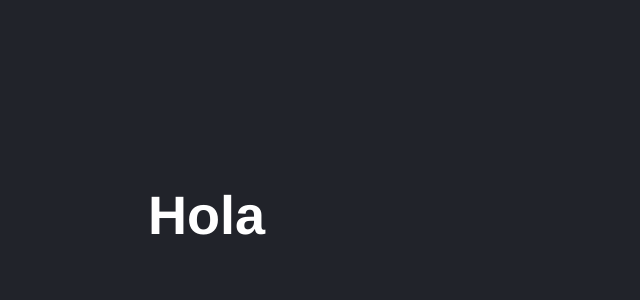
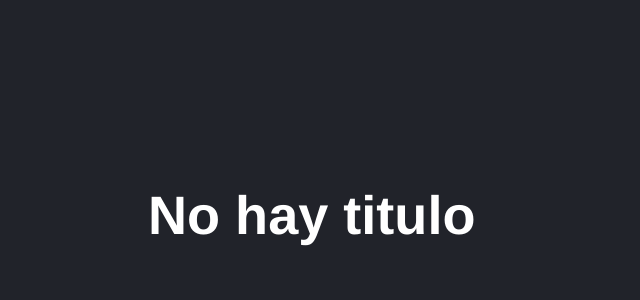
Before and after one commit to ForeverMikk/react-vite, a React (Vite) app: page / in a window 1280 px wide. Shown: the top 300 px of the page, without its empty margins (0-640 px from the left). Built offline with nearby package versions, Linux system fonts and the light colour scheme.

Commit message:
usando defaultProps en React

```diff
--- a/src/FirstApp.jsx
+++ b/src/FirstApp.jsx
@@ -11,9 +11,15 @@ const App = ({title, subttitle}) => {
     )
 }
 
+// Aqui declaramos los tipos de las props y si son requereidos
 App.propTypes = {
     title: PropTypes.string.isRequired,
     subtitle: PropTypes.number
 }
 
+App.defaultProps = {
+    title: "No hay titulo",
+    subtitle: 133
+}
+
 export default App;
--- a/src/main.jsx
+++ b/src/main.jsx
@@ -6,6 +6,6 @@ import './index.css';
 
 ReactDOM.createRoot(document.getElementById('root')).render(
     <React.StrictMode>
-        <App title="Hola" subtitle={123}/>
+        <App />
     </React.StrictMode>
 )
```
